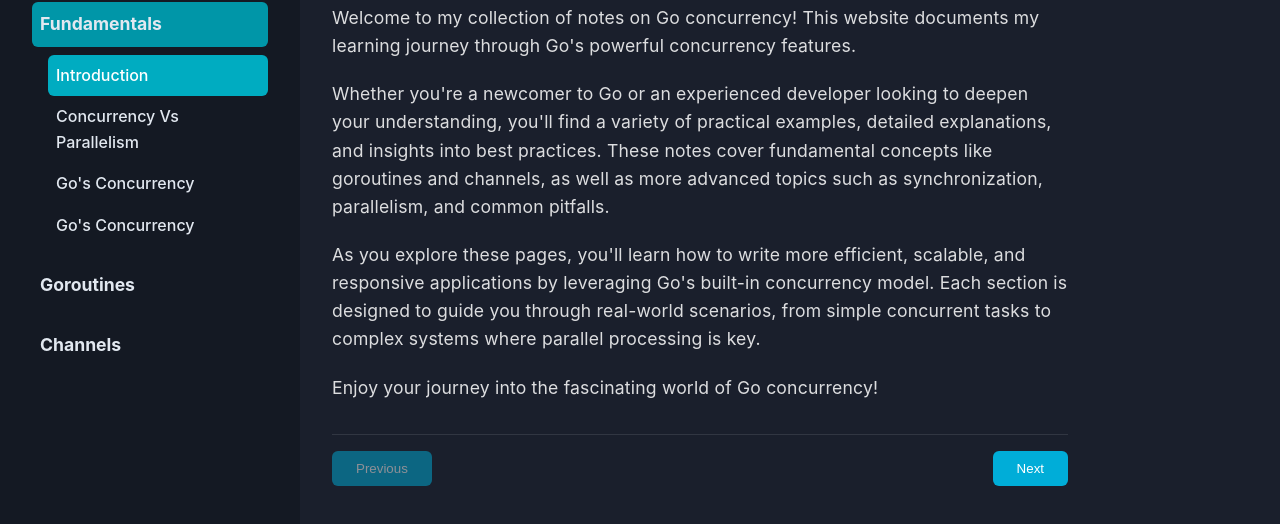
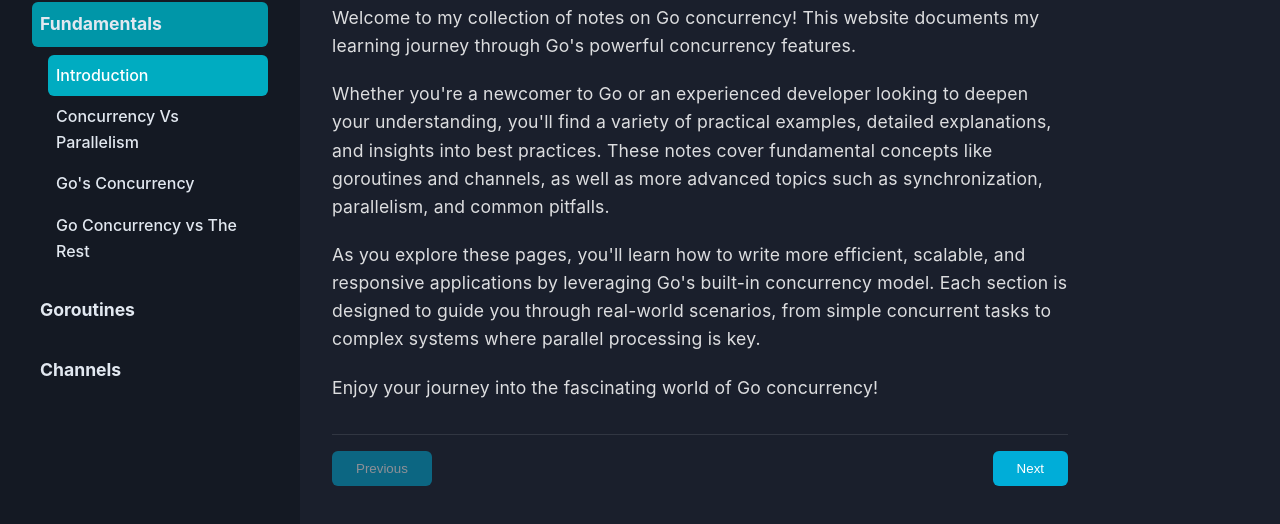
Before and after one commit to raghulmukundan/go-concurrency, a plain HTML site: page index.html in a window 1280 px wide. Shown: the part 100-624 px from the top of the page. Drawn offline with nearby package versions, Linux system fonts and the light colour scheme.

Commit message:
fix left nav for go concurrency vs the rest

```diff
--- a/index.html
+++ b/index.html
@@ -62,7 +62,7 @@
                   class="nav-link"
                   data-page="go-vs-the-rest"
                 >
-                  Go's Concurrency
+                  Go Concurrency vs The Rest
                 </a>
               </li>
             </ul>
```
